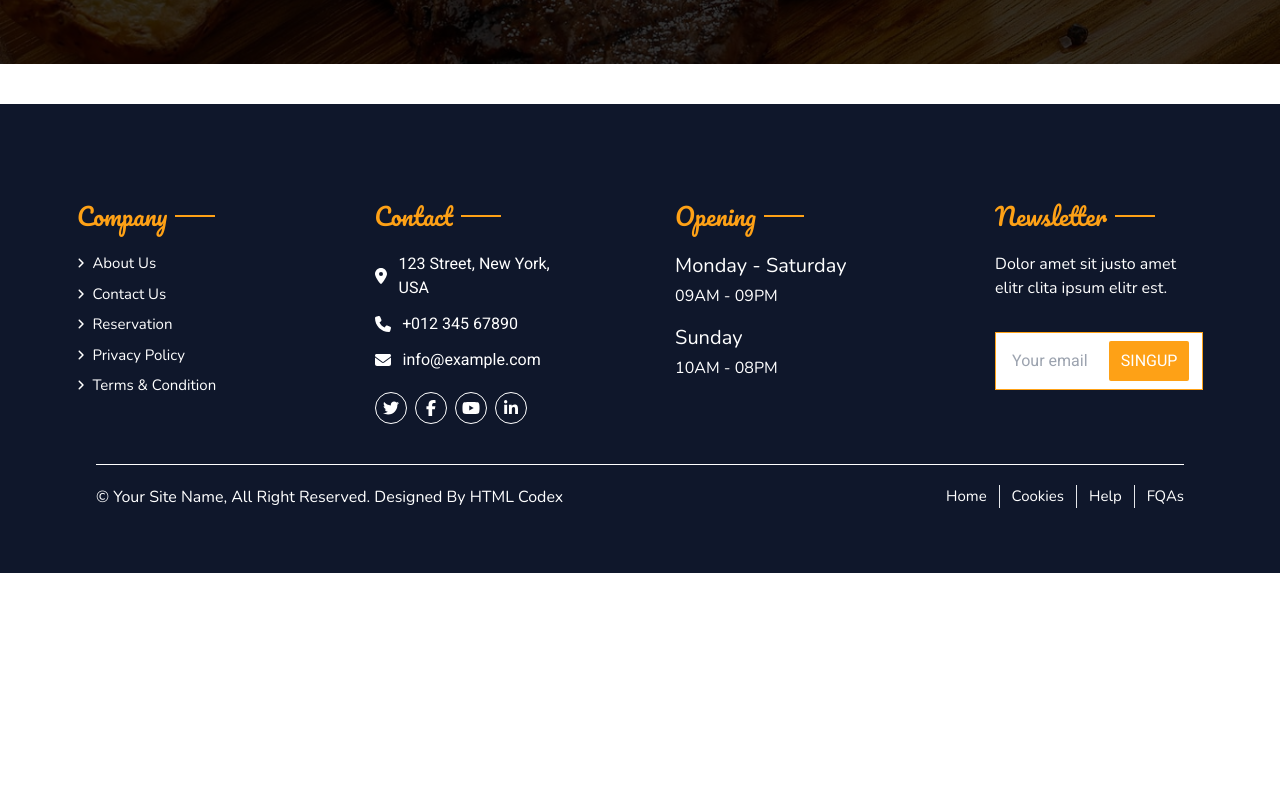
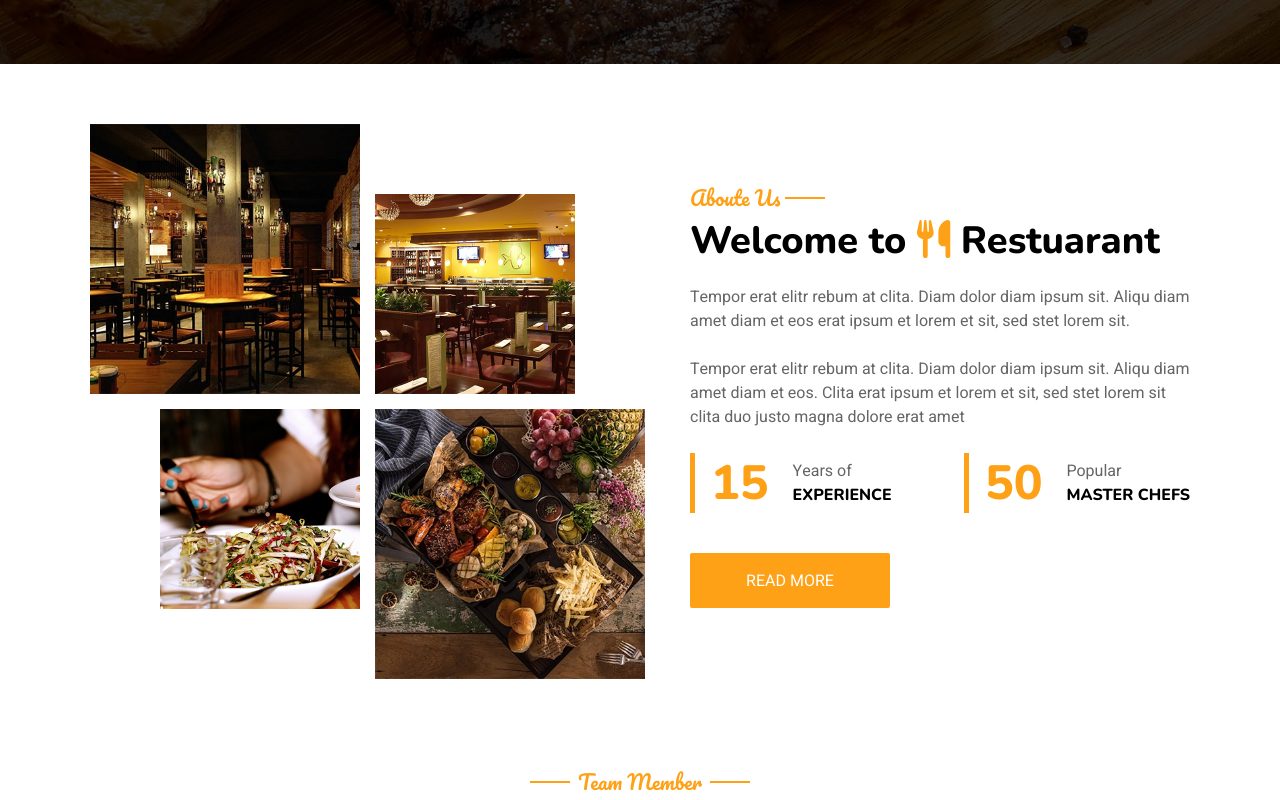
Before and after one commit to ms-moradi/Restuarant, a Next.js app: page /About in a window 1280 px wide. Shown: the part 320-1120 px from the top of the page. Before the commit the page ends 893 px from the top, so only its background shows below. Built offline with nearby package versions, Linux system fonts and the light colour scheme.

Commit message:
add welcome and TeamMember components

```diff
--- a/src/app/(pages)/About/page.jsx
+++ b/src/app/(pages)/About/page.jsx
@@ -1,7 +1,12 @@
+import Welcome from "@/component/welcome/welcome";
+import TeamMember from "@/component/teamMember/teamMember";
+
 
 const About = ()=>{
     return(
         <>
+        <Welcome/>
+        <TeamMember/>
         </>
     )
 }
```
